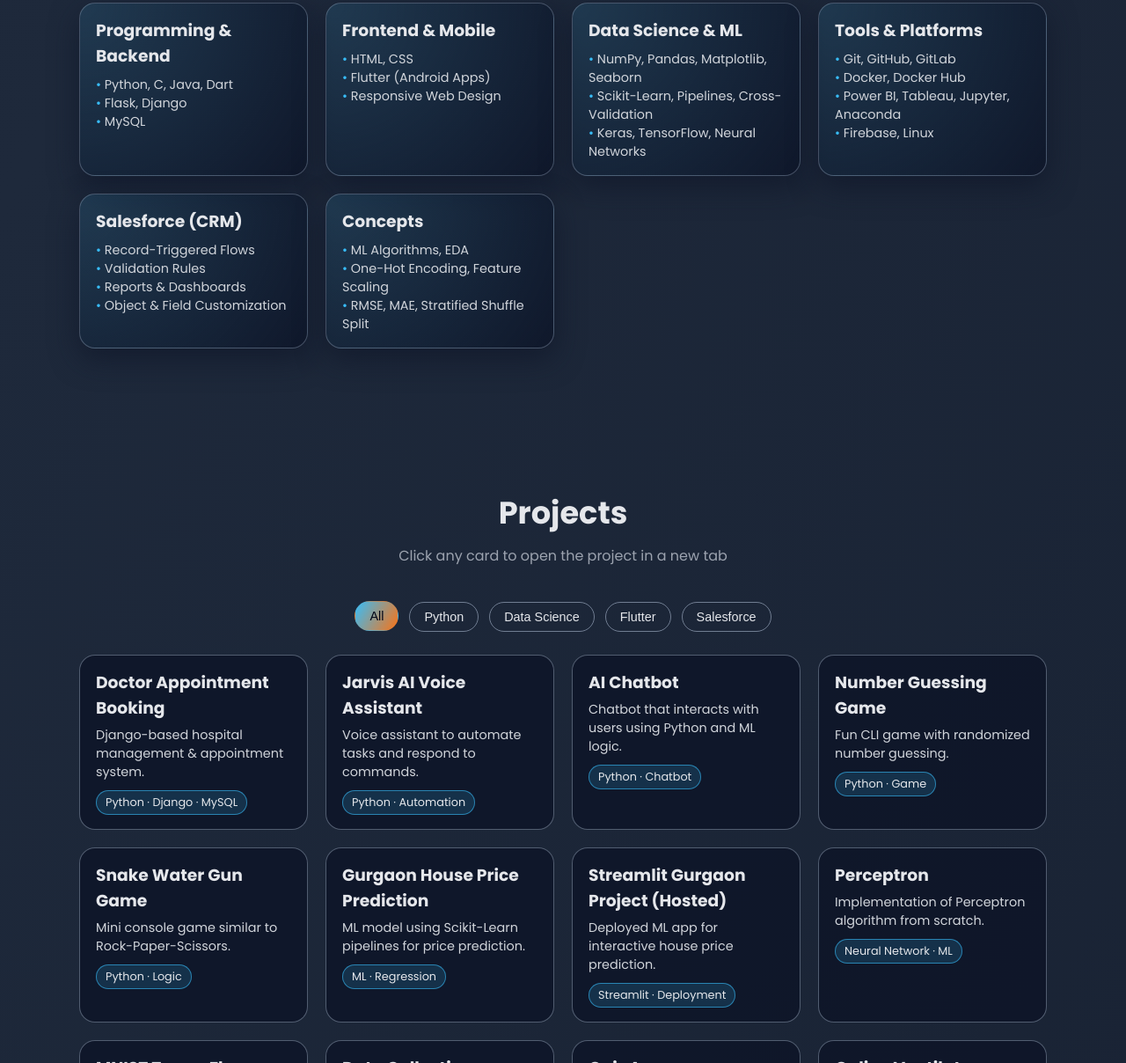
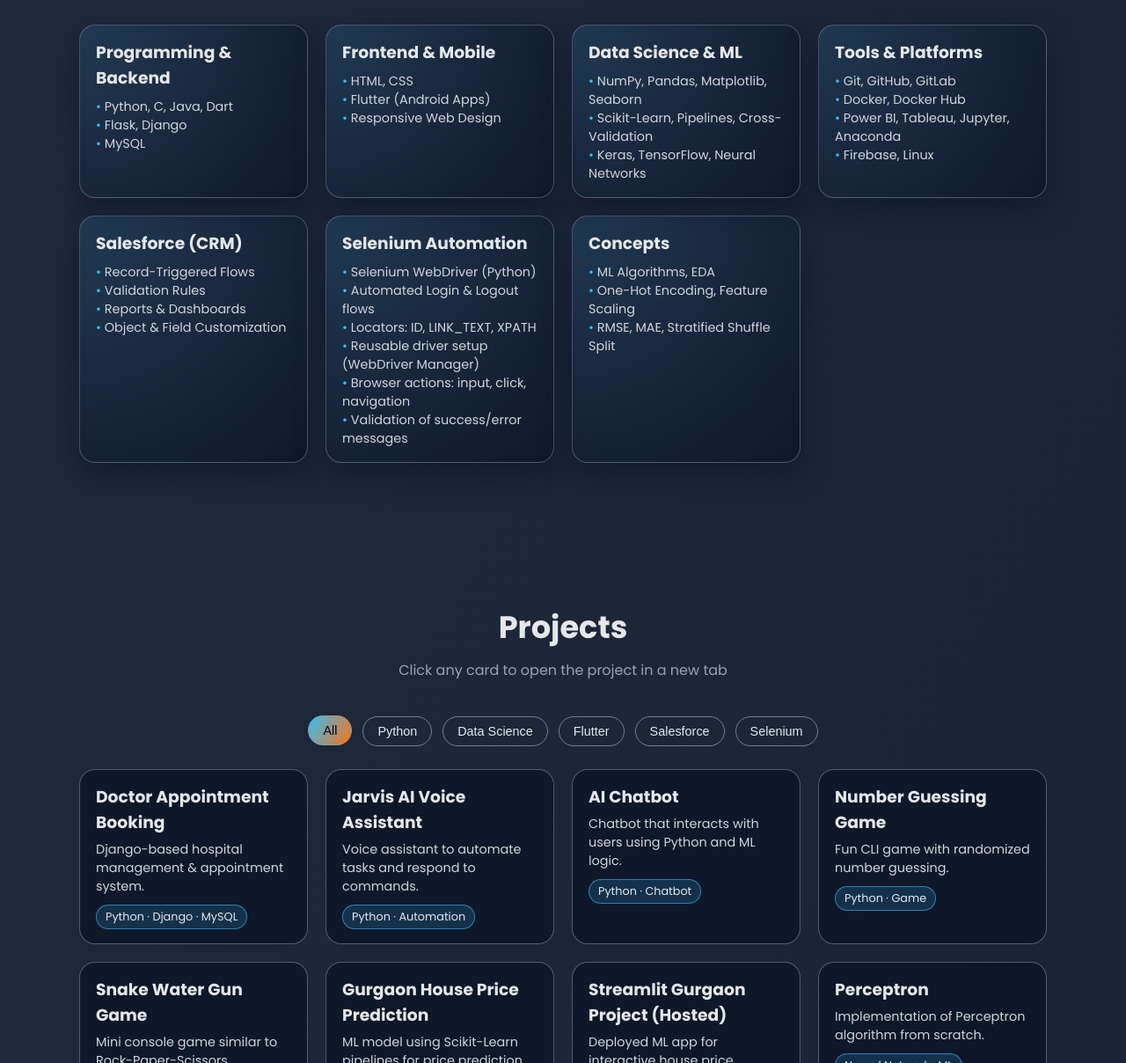
Before and after one commit to YashGhongade12/Yash_Portfolio, a plain HTML site: page index.html in a window 1280 px wide. Shown: the part 1592-2800 px from the top of the page at 88% size. Drawn offline with Linux system fonts and the light colour scheme.

Commit message:
Added Selenium Skill Section

```diff
--- a/index.html
+++ b/index.html
@@ -52,8 +52,7 @@
           Software Developer · Python · ML & Data Science · Flutter · Web Development.
         </h2>
         <p class="hero-desc">
-          I build intelligent, user-friendly solutions using Python, Machine Learning, Flutter, and modern web
-          technologies. Passionate about real-world problem solving, clean UI/UX, and cloud-native development.
+          I build intelligent, user-friendly solutions using Python, Machine Learning, Flutter, and modern web technologies. I’m passionate about real-world problem solving, clean UI/UX, cloud-native development, and constantly learning new technologies.
         </p>
         <div class="hero-buttons">
           <a href="assets/Yash_Ghongade_Resume.pdf" class="btn primary" target="_blank">
@@ -97,11 +96,12 @@
           I am a <strong>B.E. Information Technology (IT) – 2025 pass-out batch</strong> student from
             <strong>Smt. Kashibai Navale College of Engineering</strong> with a strong focus on
             <strong>Python, Machine Learning, Data Science, Web Development, and Flutter</strong>.
+            Also participant in many <strong>Hackathons</strong> and <strong>Super-X</strong> projects during academic year.
         </p>
         <p>
           I enjoy converting ideas into working applications — from ML-based prediction models and data
           visualization apps to responsive websites and production-ready mobile apps. I love learning new tools
-          like Docker, Firebase, and cloud platforms, and I’m always excited to contribute to impactful projects.
+          like Docker, Firebase, cloud platforms, also done mini project on Selenium Automation and I’m always excited to contribute to impactful projects.
         </p>
       </div>
 
@@ -181,6 +181,19 @@
         </div>
 
         <div class="skill-card">
+          <h3>Selenium Automation</h3>
+          <ul>
+            <li>Selenium WebDriver (Python)</li>
+            <li>Automated Login & Logout flows</li>
+            <li>Locators: ID, LINK_TEXT, XPATH</li>
+            <li>Reusable driver setup (WebDriver Manager)</li>
+            <li>Browser actions: input, click, navigation</li>
+            <li>Validation of success/error messages</li>
+          </ul>
+        </div>
+
+
+        <div class="skill-card">
           <h3>Concepts</h3>
           <ul>
             <li>ML Algorithms, EDA</li>
@@ -205,6 +218,7 @@
         <button class="filter-btn" data-filter="datasci">Data Science</button>
         <button class="filter-btn" data-filter="flutter">Flutter</button>
         <button class="filter-btn" data-filter="salesforce">Salesforce</button>
+        <button class="filter-btn" data-filter="selenium">Selenium</button>
       </div>
 
       <div class="projects-grid">
@@ -301,6 +315,17 @@
           <p>Automated student admission workflow with flows & reports.</p>
           <span class="tag">Salesforce · CRM</span>
         </a>
+
+       <!-- Selenium mini project -->
+        <a href="https://github.com/YashGhongade12/Selenium_mini_automation" target="_blank" class="project-card" data-category="selenium">
+          <h3>Selenium Automation Mini Project</h3>
+          <p>Automated login, invalid login & logout test flows using Selenium WebDriver (Python).</p>
+          <span class="tag">Python · Selenium · WebDriver</span>
+        </a>
+
+
+
+
       </div>
     </div>
   </section>
```
